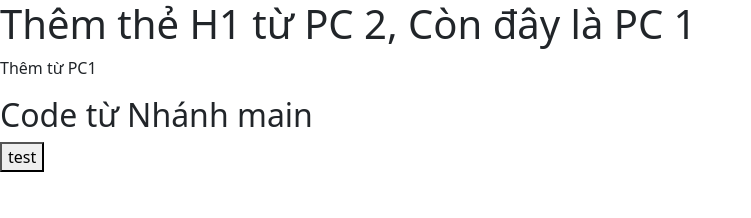
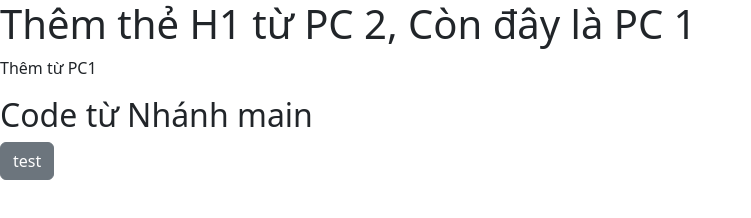
Before and after one commit to HungNguyen2318/Train_github, a plain HTML site: page index.html in a window 1280 px wide. Shown: the whole page, without its empty margins (0-751 px from the left). Drawn offline with nearby package versions, Linux system fonts and the light colour scheme.

Commit message:
thêm nút test

```diff
--- a/index.html
+++ b/index.html
@@ -17,7 +17,8 @@
   <h1>Thêm thẻ H1 từ PC 2, Còn đây là PC 1</h1>
   <p>Thêm từ PC1</p>
   <h2>Code từ Nhánh main</h2>
-  <button>test</button>
+  <button class="btn btn-secondary">test</button>
+
   <!-- Bootstrap JavaScript Libraries -->
   <script src="https://cdn.jsdelivr.net/npm/@popperjs/core@2.11.6/dist/umd/popper.min.js"
     integrity="sha384-oBqDVmMz9ATKxIep9tiCxS/Z9fNfEXiDAYTujMAeBAsjFuCZSmKbSSUnQlmh/jp3" crossorigin="anonymous">
```
